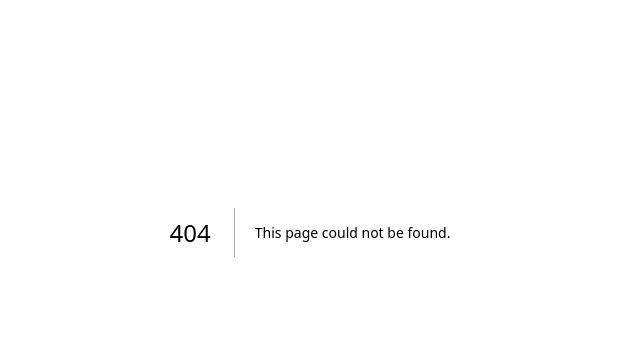
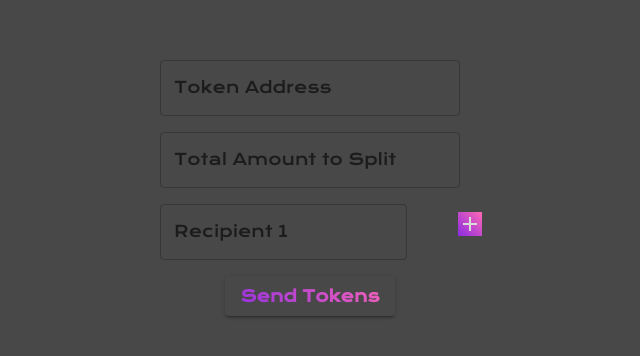
Before and after one commit to JurieKastelo/mint-token, a Next.js app: page /send-token in a window 1280 px wide. Before the commit this address had no page. Shown: the part 168-524 px from the top of the page, without its empty margins (330-970 px from the left). Built offline with nearby package versions, Linux system fonts and the light colour scheme; a web font is replaced by a local one; what @3rdweb/hooks would draw is missing.

Commit message:
send tokens

```diff
--- a/package.json
+++ b/package.json
@@ -19,6 +19,7 @@
     "@fortawesome/react-fontawesome": "^0.2.0",
     "@metamask/sdk": "^0.14.1",
     "@metamask/sdk-react": "^0.14.1",
+    "@mui/icons-material": "^5.14.19",
     "@mui/material": "^5.14.18",
     "@web3-react/abstract-connector": "^6.0.7",
     "@web3-react/core": "^8.2.3",
--- /dev/null
+++ b/src/pages/send-token.jsx
@@ -0,0 +1,247 @@
+import React, { useState, useEffect, useCallback } from "react";
+import Web3 from "web3";
+import {
+  TextField,
+  Button,
+  Container,
+  Grid,
+  IconButton,
+  Box,
+} from "@mui/material";
+import AddIcon from "@mui/icons-material/Add";
+import RemoveIcon from "@mui/icons-material/Remove";
+
+function YourComponent() {
+  const gradientStyle = {
+    background: "-webkit-linear-gradient(45deg, #8A2BE2, #FF69B4)", // Purple to Pink gradient
+    WebkitBackgroundClip: "text",
+    WebkitTextFillColor: "transparent",
+  };
+  const [web3, setWeb3] = useState(null);
+  const erc20Abi = [
+    {
+      constant: true,
+      inputs: [{ name: "_owner", type: "address" }],
+      name: "balanceOf",
+      outputs: [{ name: "balance", type: "uint256" }],
+      type: "function",
+    },
+    {
+      constant: false,
+      inputs: [
+        { name: "_to", type: "address" },
+        { name: "_value", type: "uint256" },
+      ],
+      name: "transfer",
+      outputs: [{ name: "", type: "bool" }],
+      type: "function",
+    },
+  ];
+
+  const [totalAmount, setTotalAmount] = useState("");
+  const [recipientInputs, setRecipientInputs] = useState([
+    { recipient: "", amount: "" },
+  ]);
+  const [addressInput, setAddressInput] = useState("");
+
+  const handleAddressChange = (event) => {
+    setAddressInput(event.target.value);
+  };
+
+  const handleTotalAmountChange = (event) => {
+    setTotalAmount(event.target.value);
+  };
+
+  const handleRecipientChange = (index, key, value) => {
+    const newRecipients = [...recipientInputs];
+    newRecipients[index][key] = value;
+    setRecipientInputs(newRecipients);
+  };
+
+  const handleAddRecipient = () => {
+    setRecipientInputs([...recipientInputs, { recipient: "", amount: "" }]);
+  };
+
+  const handleRemoveRecipient = (index) => {
+    const newRecipients = [...recipientInputs];
+    newRecipients.splice(index, 1);
+    setRecipientInputs(newRecipients);
+  };
+
+  const handleTransfer = () => {
+    const totalAmountInWei = web3.utils.toWei(totalAmount, "ether");
+    const totalAmountPerRecipient = totalAmountInWei / recipientInputs.length;
+
+    recipientInputs.forEach((recipient) => {
+      if (recipient.recipient) {
+        transferTokens(recipient.recipient, totalAmountPerRecipient);
+      }
+    });
+  };
+
+  const transferTokens = useCallback(
+    async (recipient, amount) => {
+      if (!web3) {
+        console.error("Web3 not initialized!");
+        return;
+      }
+
+      const tokenAddress = addressInput; // Replace with your actual token contract address
+
+      const tokenContract = new web3.eth.Contract(erc20Abi, tokenAddress);
+
+      const fromAddress = (await web3.eth.getAccounts())[0];
+
+      try {
+        const result = await tokenContract.methods
+          .transfer(recipient, amount)
+          .send({ from: fromAddress });
+
+        console.log(`Transaction hash: ${result.transactionHash}`);
+        console.log(`Tokens transferred to ${recipient}`);
+      } catch (error) {
+        console.error(`Error transferring tokens to ${recipient}:`, error);
+      }
+    },
+    [web3, addressInput]
+  );
+
+  useEffect(() => {
+    const initWeb3 = async () => {
+      if (window.ethereum) {
+        try {
+          // Request account access
+          await window.ethereum.request({ method: "eth_requestAccounts" });
+          const web3Instance = new Web3(window.ethereum);
+          setWeb3(web3Instance);
+        } catch (error) {
+          console.error("Error connecting to Metamask:", error);
+        }
+      } else {
+        console.error("Metamask not detected!");
+      }
+    };
+
+    initWeb3();
+  }, [setWeb3]);
+
+  return (
+    <Container
+      sx={{
+        display: "flex",
+        flexDirection: "column",
+        justifyContent: "center",
+        alignItems: "center",
+        height: "80vh",
+        mt: 5,
+      }}
+    >
+      <Box sx={{ maxWidth: 300, textAlign: "center" }}>
+        <Grid container spacing={2}>
+          <Grid item xs={12}>
+            <TextField
+              label="Token Address"
+              fullWidth
+              value={addressInput}
+              onChange={handleAddressChange}
+              InputProps={{
+                sx: {
+                  background:
+                    "-webkit-linear-gradient(45deg, #8A2BE2, #FF69B4)", // Apply gradient to input
+                  WebkitBackgroundClip: "text",
+                  WebkitTextFillColor: "transparent",
+                },
+              }}
+            />
+          </Grid>
+          <Grid item xs={12}>
+            <TextField
+              label="Total Amount to Split"
+              fullWidth
+              value={totalAmount}
+              onChange={handleTotalAmountChange}
+              InputProps={{
+                sx: {
+                  background:
+                    "-webkit-linear-gradient(45deg, #8A2BE2, #FF69B4)", // Apply gradient to input
+                  WebkitBackgroundClip: "text",
+                  WebkitTextFillColor: "transparent",
+                },
+              }}
+            />
+          </Grid>
+          {recipientInputs.map((recipient, index) => (
+            <React.Fragment key={index}>
+              <Grid item xs={10}>
+                <TextField
+                  label={`Recipient ${index + 1}`}
+                  fullWidth
+                  value={recipient.recipient}
+                  onChange={(event) =>
+                    handleRecipientChange(
+                      index,
+                      "recipient",
+                      event.target.value
+                    )
+                  }
+                  InputProps={{
+                    sx: {
+                      background:
+                        "-webkit-linear-gradient(45deg, #8A2BE2, #FF69B4)", // Apply gradient to input
+                      WebkitBackgroundClip: "text",
+                      WebkitTextFillColor: "transparent",
+                    },
+                  }}
+                />
+              </Grid>
+              <Grid item xs={1}>
+                {index !== 0 && (
+                  <IconButton
+                    color="secondary"
+                    onClick={() => handleRemoveRecipient(index)}
+                  >
+                    <RemoveIcon
+                      sx={{
+                        background:
+                          "-webkit-linear-gradient(45deg, #8A2BE2, #FF69B4)",
+                      }}
+                    />
+                  </IconButton>
+                )}
+              </Grid>
+              <Grid item xs={1}>
+                {index === recipientInputs.length - 1 && (
+                  <IconButton color="primary" onClick={handleAddRecipient}>
+                    <AddIcon
+                      sx={{
+                        background:
+                          "-webkit-linear-gradient(45deg, #8A2BE2, #FF69B4)",
+                      }}
+                    />
+                  </IconButton>
+                )}
+              </Grid>
+            </React.Fragment>
+          ))}
+          <Grid item xs={12}>
+            <Button
+              variant="contained"
+              color="primary"
+              onClick={handleTransfer}
+              sx={{
+                background: "-webkit-linear-gradient(45deg, #8A2BE2, #FF69B4)",
+                WebkitBackgroundClip: "text",
+                WebkitTextFillColor: "transparent",
+                mb: 1,
+              }}
+            >
+              Send Tokens
+            </Button>
+          </Grid>
+        </Grid>
+      </Box>
+    </Container>
+  );
+}
+
+export default YourComponent;
```
Also changed, not shown: 1 other file (tests, documents, lock files or other folders).
